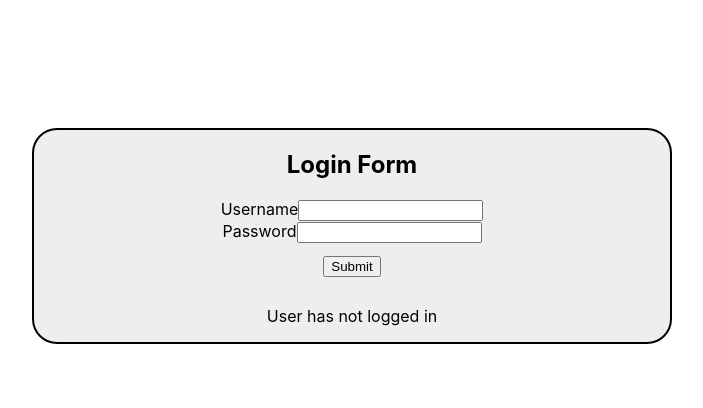
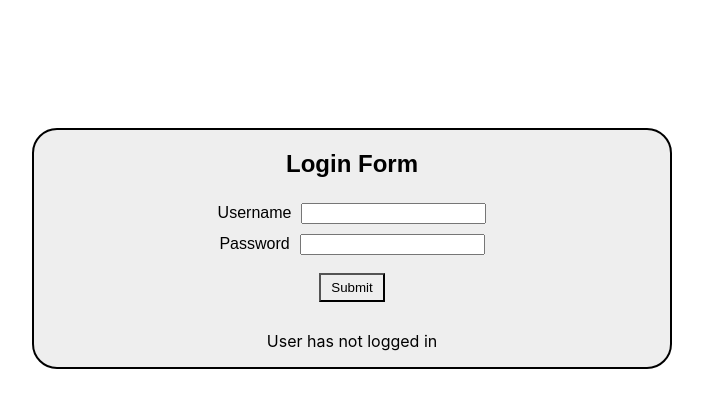
Before and after one commit to Jahmilli/react-testing-library-demo, a React (Create React App) app: page / in a window 1280 px wide. Shown: the top 408 px of the page, without its empty margins (288-991 px from the left). Built offline with nearby package versions, Linux system fonts and the light colour scheme.

Commit message:
updated styling, finished tests, cleaned up

```diff
--- a/package.json
+++ b/package.json
@@ -3,6 +3,7 @@
   "version": "0.1.0",
   "private": true,
   "dependencies": {
+    "fetch-mock": "^8.0.0-alpha.14",
     "react": "^16.11.0",
     "react-dom": "^16.11.0",
     "react-scripts": "3.2.0"
@@ -30,6 +31,7 @@
   },
   "devDependencies": {
     "@testing-library/jest-dom": "^4.2.0",
-    "@testing-library/react": "^9.3.0"
+    "@testing-library/react": "^9.3.0",
+    "node-fetch": "^2.6.0"
   }
 }
--- a/src/components/LoginForm/LoginForm.css
+++ b/src/components/LoginForm/LoginForm.css
@@ -2,10 +2,16 @@
   display: flex;
   flex-flow: column nowrap;
   align-items: center;
+  font-family: sans-serif;
 }
 
 .inputLockup {
   display: inline-block;
+  margin: 5px 0;
+}
+
+.inputLockup label {
+  margin-right: 10px;
 }
 
 .textField {
@@ -18,4 +24,6 @@
 
 .button {
   margin: 1em;
+  background: none;
+  padding: 5px 10px;
 }
--- a/src/components/LoginForm/LoginForm.js
+++ b/src/components/LoginForm/LoginForm.js
@@ -1,6 +1,5 @@
 import React from "react";
 import "./LoginForm.css"
-
 
 const LoginForm = () => {
   const usernameInputRef = React.createRef();
@@ -33,26 +32,21 @@ const LoginForm = () => {
 
   const handleSubmit = async (event) => {
     // Prevent page from reloading on submit
-    console.log('called');
     event.preventDefault();
     if (!checkEmptyFields()) {
       return;
     }
 
-    console.log('about to fetch');
     try {
       // Basic post request with fetch (Ideally have a generic fetch function in a separate file)
       let response = await fetch("/api/v1/login", {
-        method: 'post',
+        method: "post",
         body: JSON.stringify(userDetails)
       });
 
-      console.log('json response is', response);
       // Parse the json response from json into an JS object
-      let result = response;
-      console.log('stringified response is ', JSON.stringify(result));
-      console.log('result is ', result);
-      if (result && result.ok) {
+      let result = await response.json();
+      if (result && result.status === 200) {
         setUserDetails({
           ...userDetails,
           isAuthenticated: true
@@ -61,7 +55,6 @@ const LoginForm = () => {
         throw new Error("Invalid response during authentication");
       }
     } catch(err) {
-      console.log('err occurred', err);
       // Alert on errors when we attempt to login
       alert("An error occurred when authenticating");
     }
```
Also changed, not shown: 2 other files (tests, documents, lock files or other folders). Lines whose indentation alone changed are shown as unchanged.
